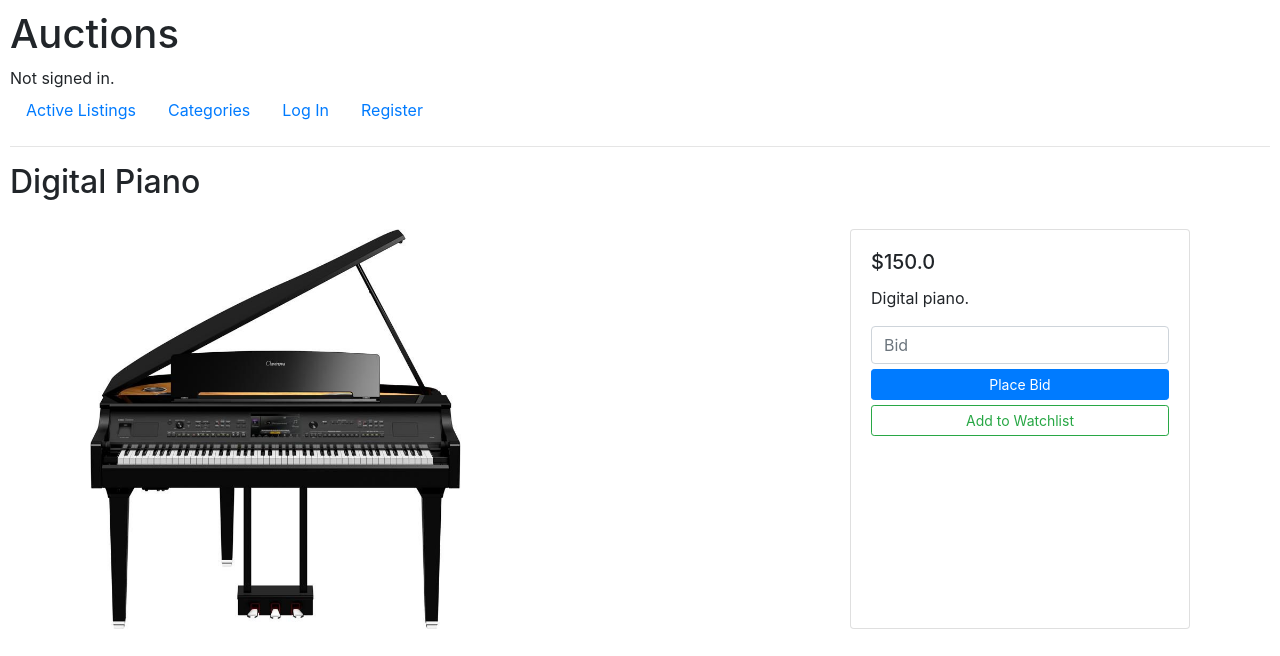
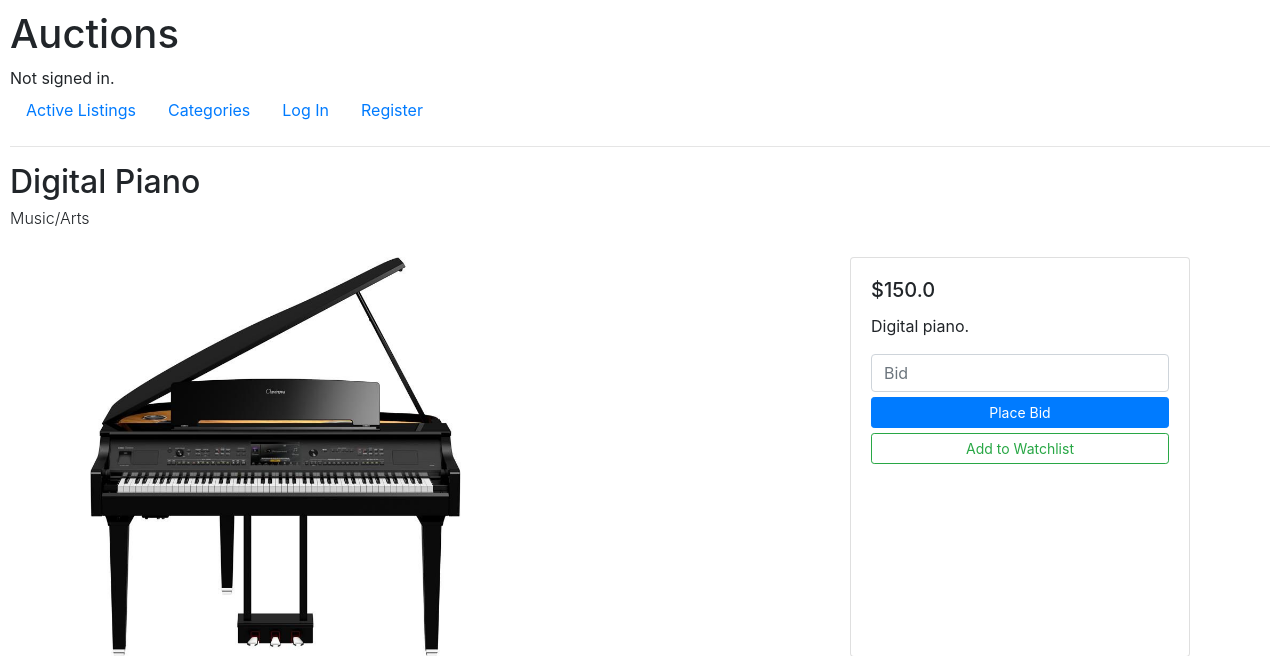
Before and after one commit to rhffcp/project-2, a Django app: page /listing/8 in a window 1280 px wide. Shown: the top 656 px of the page. Run offline with Django 3.2, Linux system fonts and the light colour scheme; data comes from the database, SQL or seed files in the repository; some libraries are stand-ins or nearby versions.

Commit message:
added categories to listings

```diff
--- a/commerce/auctions/templates/auctions/listing.html
+++ b/commerce/auctions/templates/auctions/listing.html
@@ -48,6 +48,7 @@
     {% endif %}
 
     <h2>{{ listing.title }}</h2>
+    <h6 style="font-weight: 300;">{{ listing.get_category_display }}</h6>
 
     <div class="container">
         <div class="row">
--- a/commerce/auctions/views.py
+++ b/commerce/auctions/views.py
@@ -190,7 +190,7 @@ def listing(request, listing_id):
         "winner": winner,
         "comment_form": CommentForm(),
         "comments": listing.comments.all(),
-        "access_error": access_error,
+        "access_error": access_error
     })
 
 
```
